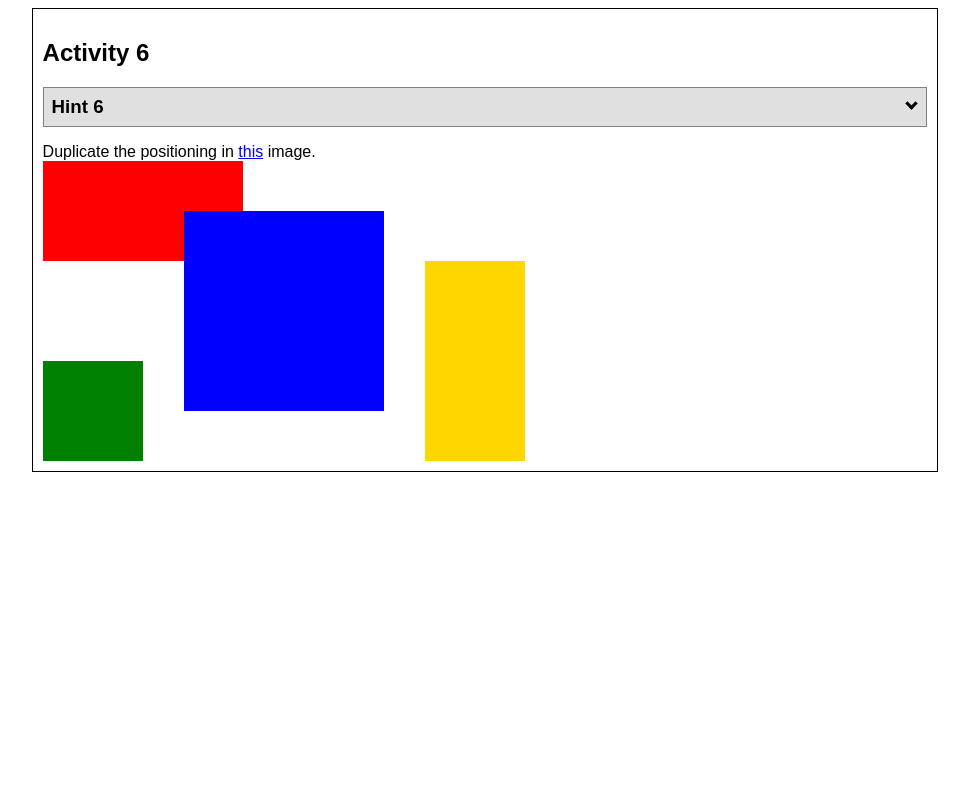
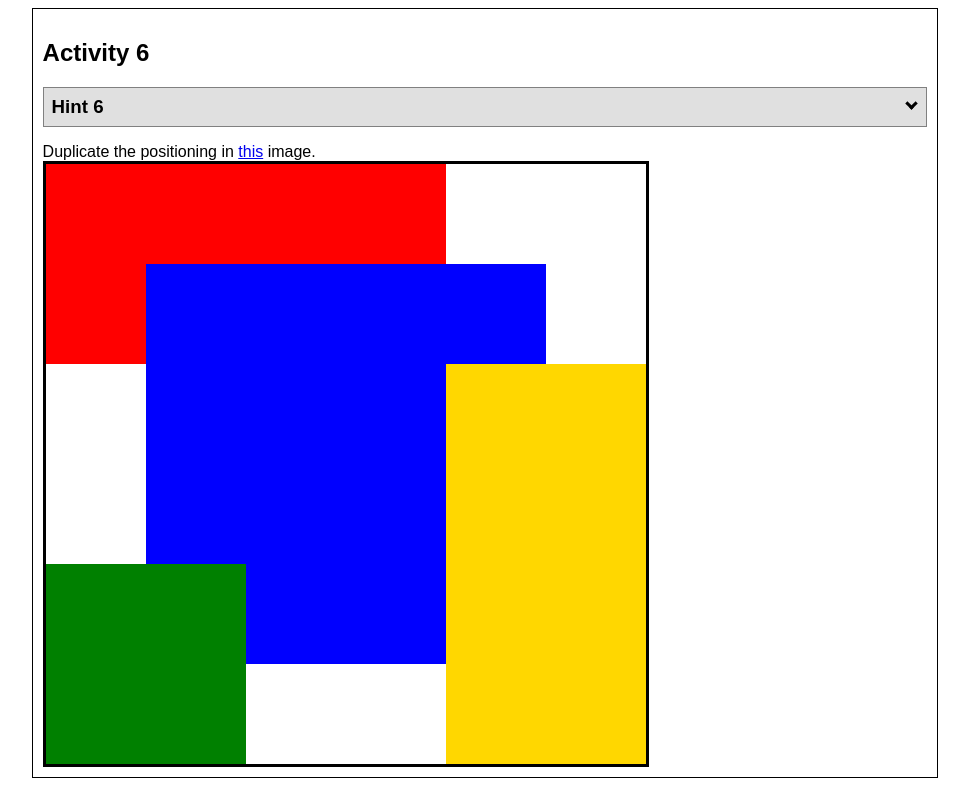
Before and after one commit to MaxLord100/wdd130a, a plain HTML site: page positioning/positioning.html in a window 1280 px wide. Shown: the part 3319-4117 px from the top of the page, without its empty margins (155-1124 px from the left). Before the commit the page ends 3811 px from the top, so only its background shows below. Drawn offline with Linux system fonts and the light colour scheme.

Commit message:
Css align

```diff
--- a/positioning/positionstyles.css
+++ b/positioning/positionstyles.css
@@ -141,7 +141,6 @@ grid-gap: 20px;
 }
 .yellow5 {
   width: 100%;
-  height: 80%;
   background-color: gold;
 
 }
@@ -154,39 +153,39 @@ grid-gap: 20px;
 .content6 {
   /* This is the parent of the activity 6 boxes. */
   display: grid;
-  grid-template-columns: 1fr 1fr 1fr 1fr;
+  grid-template-columns: 1fr 1fr 1fr 1fr 1fr 1fr;
+  width: 600px;
+  border: black solid;
 }
 .red6 {
-  width: 200px;
-  height: 100px;
+  width: 400px;
+  height: 200px;
   background-color:red;
-  grid-column: 1/3;
+  grid-column: 1/5;
+  grid-row: 1/3;
 }
 .green6 {
-  width: 100px;
-  height: 100px;
+  width: 200px;
+  height: 200px;
   background-color: green;
-  grid-row: 3/4;
+  grid-row: 5/7;
+  grid-column: 1/3;
   z-index: 2;
 }
 .yellow6 {
-  width: 100px;
-  height: 200px;
+  width: 200px;
+  height: 400px;
   background-color: gold;
-  grid-column: 3/4;
-  grid-row: 3/4;
-  margin: -100px;
-  margin-left: -60px;
+  grid-column: 5/7;
+  grid-row: 3/7;
   z-index: 1;
 }
 .blue6 {
-  width: 200px;
-  height: 200px;
+  width: 400px;
+  height: 400px;
   background-color: blue;
-  grid-column: 2/3;
-  grid-row: 2/3;
-margin: -50px;
-margin-left: -80px;
+  grid-column: 2/6;
+  grid-row: 2/6;
 }
 
 
```
Also changed, not shown: index.html (+1 -0 lines).
